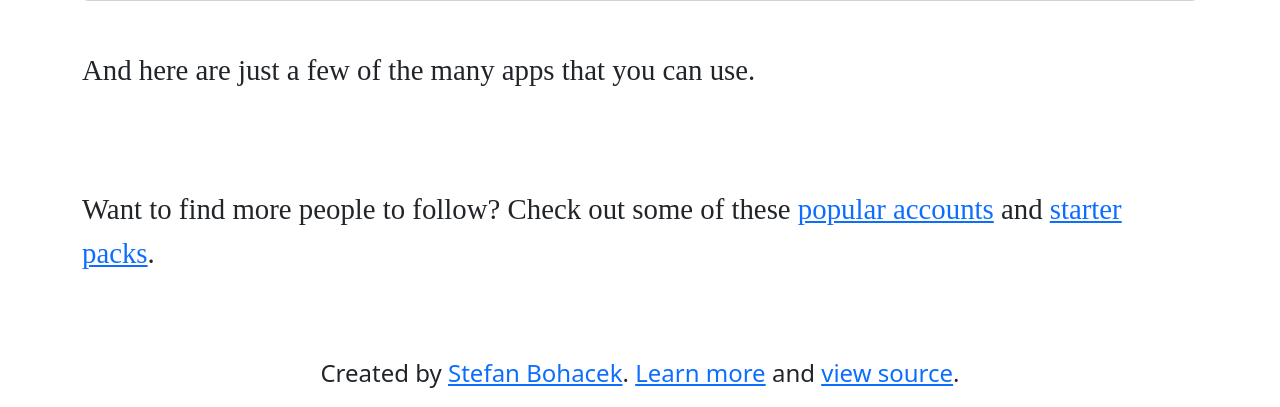
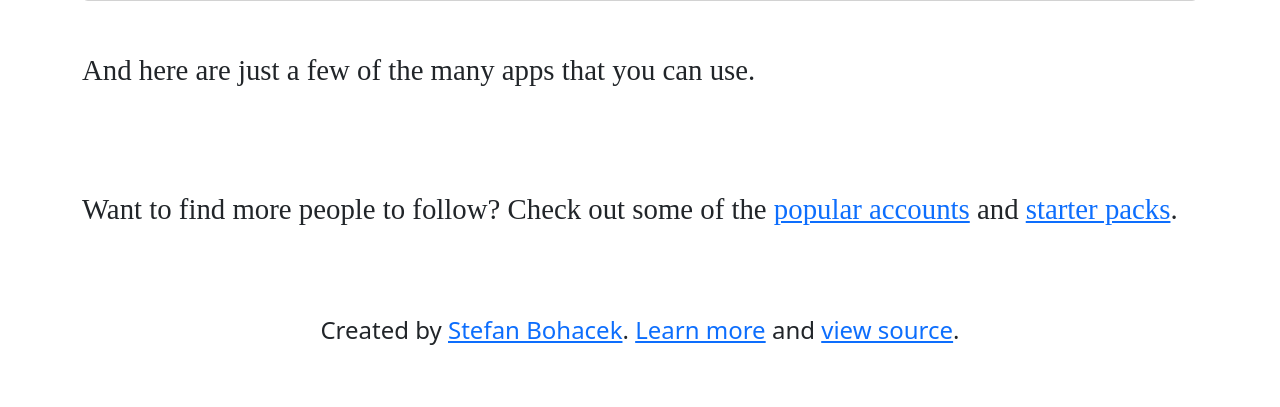
Before and after one commit to stefanbohacek/fediverse-invite, a Node server app: template views/home.handlebars in a window 1280 px wide. Shown: the part 578-985 px from the top of the page. After the commit the page ends 923 px from the top, so only its background shows below. Run offline with Node 20, Linux system fonts and the light colour scheme; the template is opened without the code that fills it, so the values that code supplies are empty; some libraries are stand-ins or nearby versions; some web fonts are replaced.

Commit message:
Wording.

```diff
--- a/views/home.handlebars
+++ b/views/home.handlebars
@@ -65,7 +65,7 @@
 </div>
 
 <p class="lead mt-5">
-  Want to find more people to follow? Check out some of these <a
+  Want to find more people to follow? Check out some of the <a
     href="https://most-followed-mastodon-accounts.stefanhayden.com/">popular accounts</a> and <a
     href="https://fedidevs.com/starter-packs/">starter packs</a>.
 </p>
```
